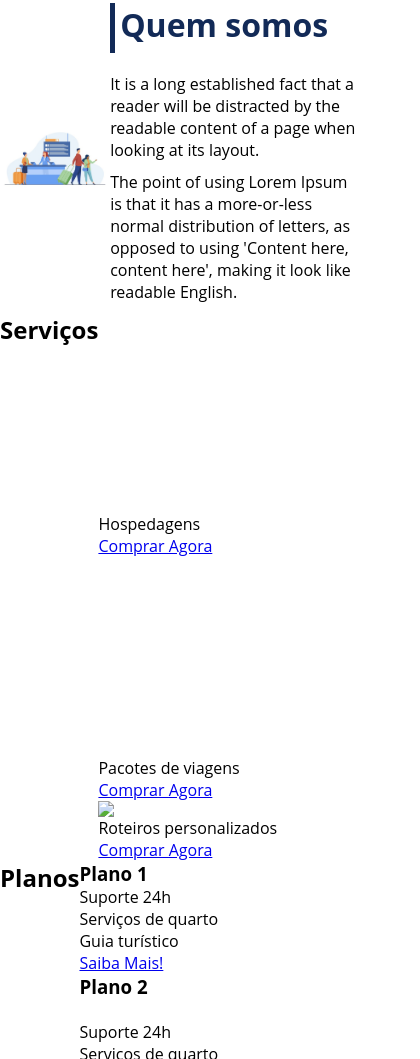
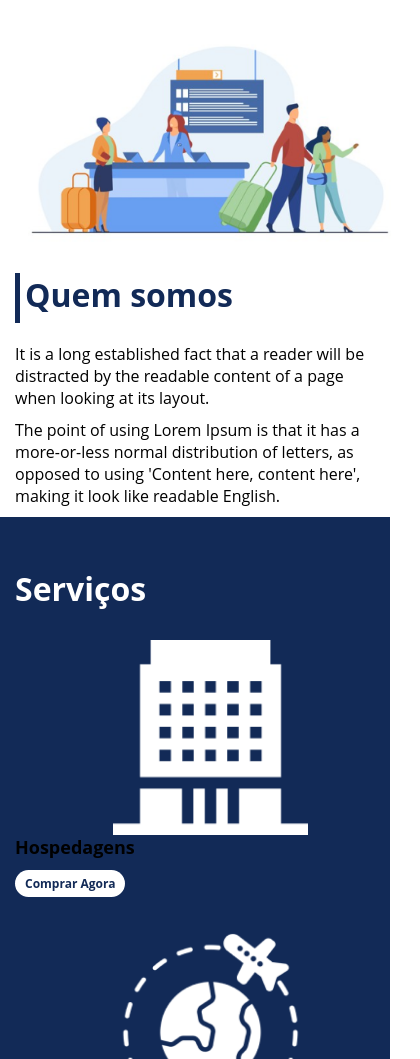
Before and after one commit to sellerofideas/bootcamp-dio-santander, a plain HTML site: page index.html in a window 390 px wide. Shown: the part 941-2000 px from the top of the page, 420 px wide, since content can reach past the window. Drawn offline with Linux system fonts and the light colour scheme.

Commit message:
Conclusão do curso de flexbox
Curso de flexbox om a prof: Keren Santos concluído. O site está responsivo com flexbox, mas ainda precisa de algumas pequenas correções

```diff
--- a/index.html
+++ b/index.html
@@ -22,7 +22,7 @@
         <div class=text_presentation>
             <h1>Flex <br>Turismos</h1>
             <p>O melhor serviço para você!</p>
-            <a href="">Saiba Mais!</a>
+            <a href="" class="btn">Saiba Mais!</a>
         </div>
 
         <div>
@@ -42,7 +42,7 @@
         </div>
 
     </div>
-<div class="external_container">
+<div class="external-container">
     <div class="flex-container" id="servicos">
         <div>
             <h2>Serviços</h2>
@@ -62,7 +62,7 @@
             </div>
 
             <div class="item-servicos">
-                <div><img src="imagens/roteiros personalizados"></div>
+                <div><img src="imagens/icon-3.png"></div>
                 <p>Roteiros personalizados</p>
                 <a href="#">Comprar Agora</a>
             </div>
--- a/style.css
+++ b/style.css
@@ -1,14 +1,14 @@
-*{
+* {
     margin: 0;
     padding: 0;
     font-family: 'Open sans', sans-serif;
 }
 
-ul{
+ul {
     list-style: none;
 }
 
-ul li a{
+ul li a {
     text-decoration: none;
 }
 
@@ -17,14 +17,15 @@ div img {
     width: 100%;
 }
 
-.flex-container{
+.flex-container {
     display: flex;
     max-width: 992px;
     margin: auto;
     width: 100%;
+    min-width: 320px;
 }
 
-header{
+header {
     background: #122a57;
     height: 100px;
     display: flex;
@@ -32,7 +33,7 @@ header{
     color: #fff;
 }
 
-header .list-items{
+header .list-items {
     display: flex;
     width: 100%;
     max-width: 260px;
@@ -40,31 +41,32 @@ header .list-items{
     align-items: center;
 }
 
-header .list-items li a{
+header .list-items li a {
     color: #fff;
 }
 
-header .menu{
+header .menu {
     justify-content: space-between;
 }
 
-.presentation{
+.presentation {
     height: 100vh;
     align-items: center;
     justify-content: space-between;
 }
 
-.presentation .text_presentation{
+.presentation .text_presentation {
     min-height: 200px;
+    width: 100%;
 }
 
-.text_presentation h1{
+.text_presentation h1 {
     color: #122a57;
     font-size: 48px;
     margin-bottom: 10px;
 }
 
-.text_presentation a{
+.text_presentation a {
     background: #122a57;
     color: #fff;
     text-align: center;
@@ -78,10 +80,16 @@ header .menu{
     margin-bottom: 10px;
 }
 
-#quem-somos{
+#quem-somos {
     flex-direction: row-reverse;
     align-items: center;
     justify-content: space-between;
+}
+
+#quem-somos img {
+    min-width: 320px;
+    margin: auto;
+
 }
 
 #quem-somos h2 {
@@ -91,7 +99,7 @@ header .menu{
     margin-bottom: 20px;
 }
 
-#quem-somos h2::before{
+#quem-somos h2::before {
     content: "";
     height: 50px;
     width: 5px;
@@ -100,7 +108,197 @@ header .menu{
     position: relative;
 }
 
-#quem-somos p{
+#quem-somos p {
     margin-bottom: 10px;
     width: 90%;
 }
+
+#quem-somos img {
+    min-width: 320px;
+}
+
+.external-container {
+    background: #122a57;
+    width: 100%;
+}
+
+#servicos {
+    flex-direction: column;
+    padding-top: 50px;
+    padding-bottom: 100px;
+}
+
+#servicos h2 {
+    color: #fff;
+    font-size: 32px;
+    margin-bottom: 10px;
+}
+
+.list-servicos {
+    display: flex;
+    justify-content: space-between;
+}
+
+.item-servicos .item-servicos {
+    text-align: center;
+}
+
+.item-servicos a {
+    width: 220px;
+    background: #fff;
+    border-radius: 30px;
+    height: 50px;
+    text-align: center;
+    margin-top: 20px;
+    line-height: 50px;
+    padding: 5px 10px;
+    color: #122a57;
+    font-size: 12px;
+    text-decoration: none;
+    font-weight: 700;
+}
+
+.btn {
+    width: 220px;
+    background: #122a57;
+    border-radius: 30px;
+    height: 50px;
+    text-align: center;
+    margin-top: 20px;
+    line-height: 50px;
+    padding: 5px 10px;
+    color: #fff;
+    font-size: 12px;
+    text-decoration: none;
+    font-weight: 700;
+}
+
+.item-servicos {
+    font-weight: 700;
+    font-size: 18px;
+    margin-top: 20px;
+}
+
+.item-servicos img {
+    width: 80%;
+    margin: auto;
+}
+
+#planos {
+    flex-direction: column;
+    min-height: 100vh;
+    padding-top: 50px;
+}
+
+#planos h2 {
+    font-size: 32px;
+}
+
+.list-planos {
+    display: flex;
+    align-items: flex-end;
+    justify-content: space-between;
+}
+
+.item-plano {
+    flex: 1;
+    border: 5px solid #122a57;
+    margin-right: 20px;
+    padding: 10px;
+    max-width: 240px;
+}
+
+.item-plano .btn {
+    margin: auto;
+    margin-bottom: 20px;
+}
+
+.item-plano h3 {
+    font-size: 24px;
+    display: flex;
+    flex-direction: column;
+    text-align: center;
+    margin-top: 20px;
+}
+
+.item-plano h3::after {
+    content: "";
+    background: #122a57;
+    width: 100%;
+    height: 3px;
+    margin-top: 20px;
+    margin-bottom: 10px;
+}
+
+.item-plano ul {
+    padding: 10px 20px;
+    display: flex;
+    flex-direction: column;
+    margin-bottom: 10px;
+}
+
+.item-plano ul li {
+    display: flex;
+    flex-wrap: nowrap;
+    align-items: center;
+}
+
+.item-plano ul li::before {
+    content: "";
+    width: 10px;
+    height: 10px;
+    background: #122a57;
+    margin-right: 5px;
+}
+
+footer {
+    background: #122a57;
+    height: 70px;
+    display: flex;
+    align-items: center;
+}
+
+footer .footer {
+    justify-content: space-between;
+    color: #fff;
+}
+
+/*mobile*/
+
+@media (max-width: 992px) {
+    .flex-container {
+        flex-direction: column;
+        padding: 0 15px;
+    }
+
+    .presentation {
+        flex-direction: column-reverse;
+    }
+
+    #quem-somos {
+        flex-direction: column-reverse;
+    }
+
+    .list-servicos {
+        flex-direction: column;
+    }
+
+    .item-servicos img {
+        width: 50%;
+        margin: auto;
+    }
+
+    .list-planos {
+        flex-direction: column;
+        align-items: flex-start;
+        margin-bottom: 20px;
+    }
+
+    .list-planos .item-plano {
+        max-width: 90%;
+        margin: auto;
+        width: 100%;
+        margin-bottom: 20px;
+    }
+
+}
```
